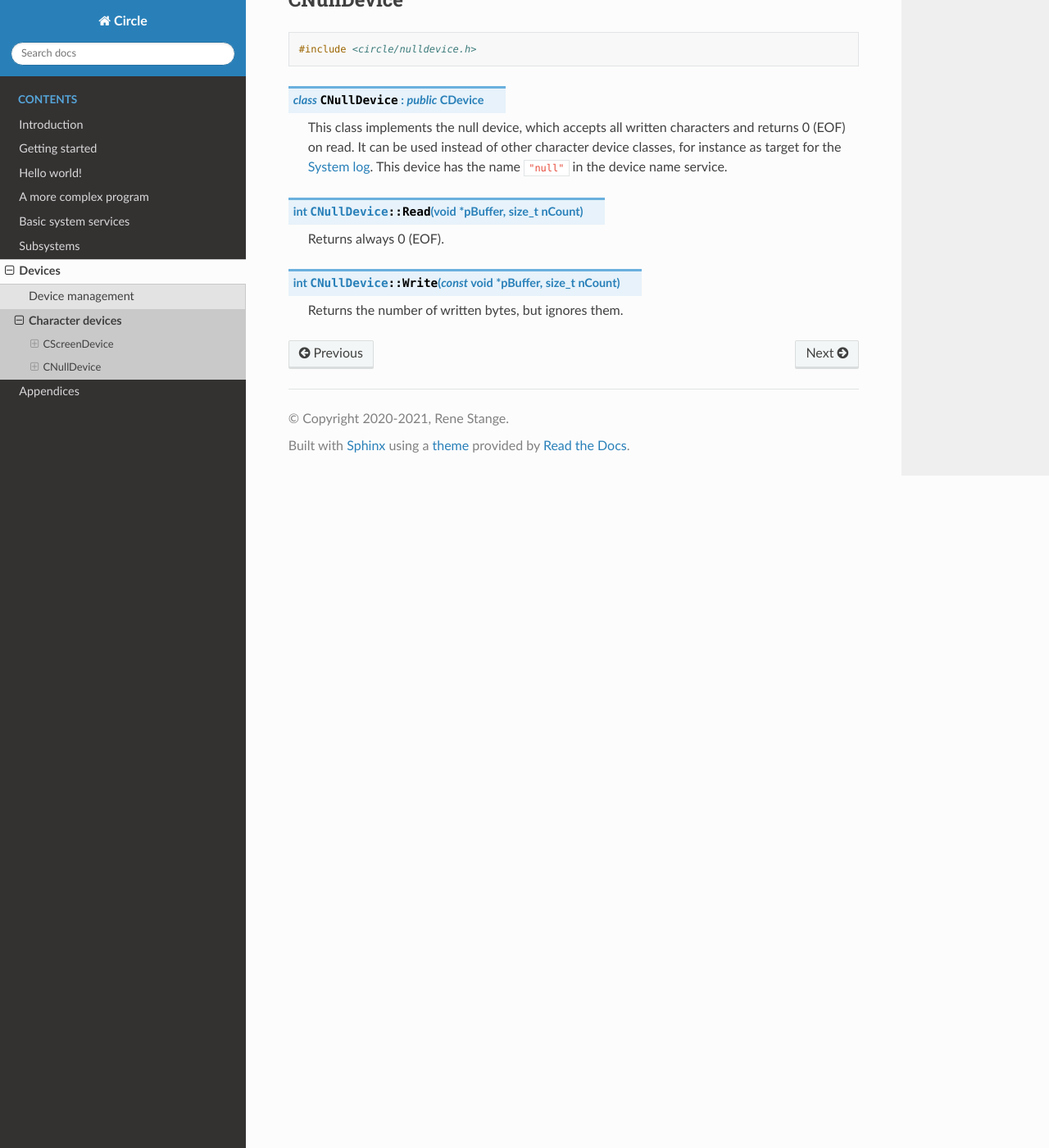
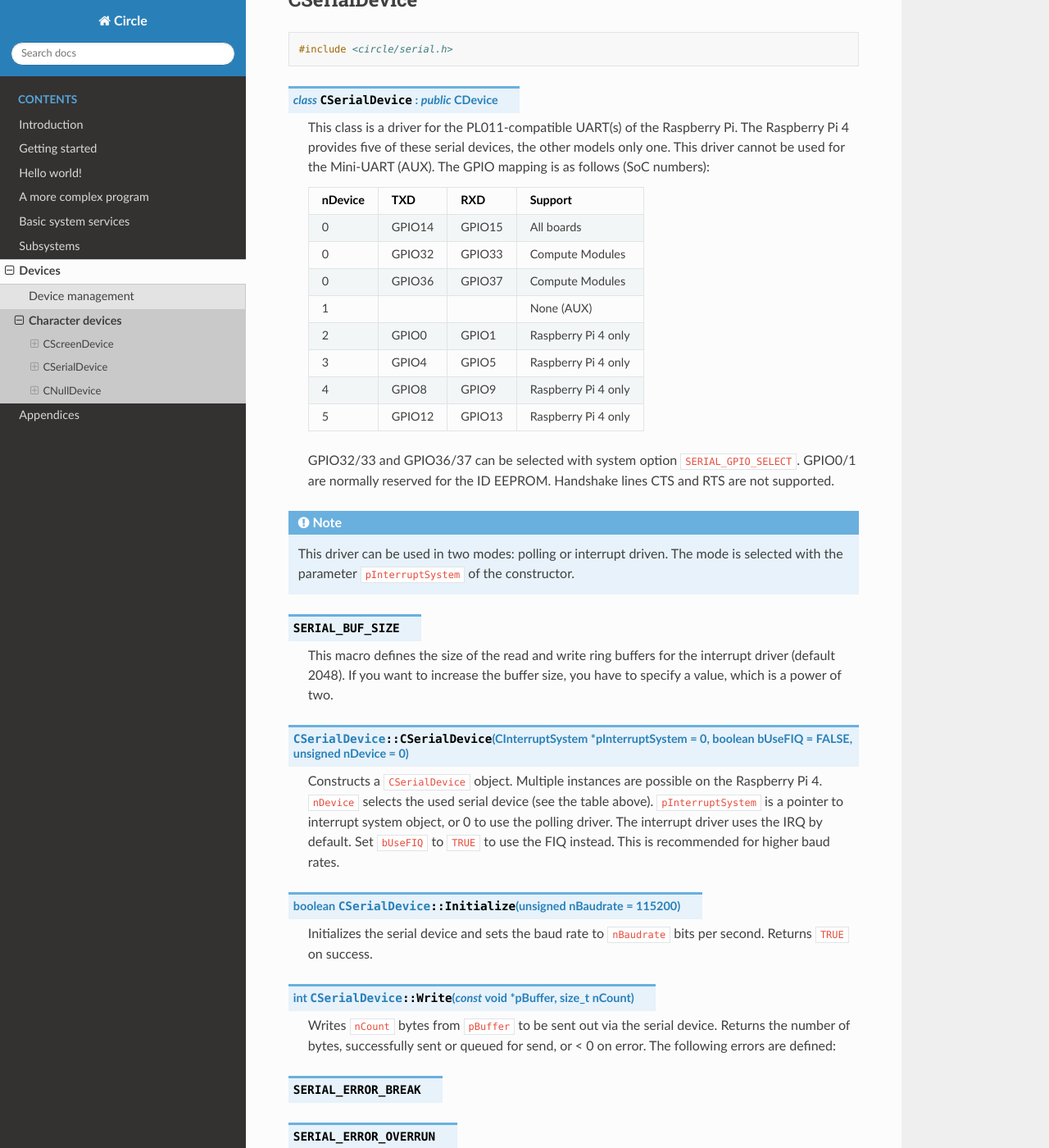
Before and after one commit to rsta2/circle-docs, a Sphinx documentation site: the page built from docs/devices/character-devices.rst, in a window 1280 px wide and 1400 px high, scrolled down 2892 px. Shown: the whole window at 82% size. Built offline with Sphinx 7.4.7 and the Read the Docs theme 2.0.0, drawn with Linux system fonts in a browser that asks for light colours; some of the changed text lies outside the part shown.

Commit message:
devices/character-devices: Add CSerialDevice

```diff
--- a/docs/devices/character-devices.rst
+++ b/docs/devices/character-devices.rst
@@ -101,7 +101,80 @@ CScreenDevice
 
 	Returns a pointer to the member of the type ``CBcmFrameBuffer``, which can be used to directly manipulate the frame buffer.
 
-.. CSerialDevice
+CSerialDevice
+"""""""""""""
+
+.. code-block:: cpp
+
+	#include <circle/serial.h>
+
+.. cpp:class:: CSerialDevice : public CDevice
+
+	This class is a driver for the PL011-compatible UART(s) of the Raspberry Pi. The Raspberry Pi 4 provides five of these serial devices, the other models only one. This driver cannot be used for the Mini-UART (AUX). The GPIO mapping is as follows (SoC numbers):
+
+	=======	=======	=======	===================
+	nDevice	TXD	RXD	Support
+	=======	=======	=======	===================
+	0	GPIO14	GPIO15	All boards
+	0	GPIO32	GPIO33	Compute Modules
+	0	GPIO36	GPIO37	Compute Modules
+	1			None (AUX)
+	2	GPIO0	GPIO1	Raspberry Pi 4 only
+	3	GPIO4	GPIO5	Raspberry Pi 4 only
+	4	GPIO8	GPIO9	Raspberry Pi 4 only
+	5	GPIO12	GPIO13	Raspberry Pi 4 only
+	=======	=======	=======	===================
+
+	GPIO32/33 and GPIO36/37 can be selected with system option ``SERIAL_GPIO_SELECT``. GPIO0/1 are normally reserved for the ID EEPROM. Handshake lines CTS and RTS are not supported.
+
+.. note::
+
+	This driver can be used in two modes: polling or interrupt driven. The mode is selected with the parameter ``pInterruptSystem`` of the constructor.
+
+.. c:macro:: SERIAL_BUF_SIZE
+
+	This macro defines the size of the read and write ring buffers for the interrupt driver (default 2048). If you want to increase the buffer size, you have to specify a value, which is a power of two.
+
+.. cpp:function:: CSerialDevice::CSerialDevice (CInterruptSystem *pInterruptSystem = 0, boolean bUseFIQ = FALSE, unsigned nDevice = 0)
+
+	Constructs a ``CSerialDevice`` object. Multiple instances are possible on the Raspberry Pi 4. ``nDevice`` selects the used serial device (see the table above). ``pInterruptSystem`` is a pointer to interrupt system object, or 0 to use the polling driver. The interrupt driver uses the IRQ by default. Set ``bUseFIQ`` to ``TRUE`` to use the FIQ instead. This is recommended for higher baud rates.
+
+.. cpp:function:: boolean CSerialDevice::Initialize (unsigned nBaudrate = 115200)
+
+	Initializes the serial device and sets the baud rate to ``nBaudrate`` bits per second. Returns ``TRUE`` on success.
+
+.. cpp:function:: int CSerialDevice::Write (const void *pBuffer, size_t nCount)
+
+	Writes ``nCount`` bytes from ``pBuffer`` to be sent out via the serial device. Returns the number of bytes, successfully sent or queued for send, or < 0 on error. The following errors are defined:
+
+.. c:macro:: SERIAL_ERROR_BREAK
+.. c:macro:: SERIAL_ERROR_OVERRUN
+.. c:macro:: SERIAL_ERROR_FRAMING
+
+	Returned from ``Write()`` and ``Read()`` as a negative value. Please note, that these defined values are positive. You have to precede them with a minus for comparison.
+
+.. cpp:function:: int CSerialDevice::Read (void *pBuffer, size_t nCount)
+
+	Returns a maximum of ``nCount`` bytes, which have been received via the serial device, in ``pBuffer``. The returned ``int`` value is the number of received bytes, 0 if data is not available, or < 0 on error (see ``Write()``).
+
+.. cpp:function:: unsigned CSerialDevice::GetOptions (void) const
+
+	Returns the current serial options mask.
+
+.. cpp:function:: void CSerialDevice::SetOptions (unsigned nOptions)
+
+	Sets the serial options mask to ``nOptions``. These options are defined:
+
+.. c:macro:: SERIAL_OPTION_ONLCR
+
+	Translate NL to NL+CR on output (default)
+
+.. cpp:function:: void CSerialDevice::RegisterMagicReceivedHandler (const char *pMagic, TMagicReceivedHandler *pHandler)
+
+	Registers a magic received handler ``pHandler``, which is called, when the string ``pMagic`` is found in the received data. ``pMagic`` must remain valid after return from this method. This method does only work with interrupt driver.
+
+.. cpp:type:: void CSerialDevice::TMagicReceivedHandler (void)
+
 .. CUSBKeyboardDevice
 .. CMouseDevice
 .. CUSBGamePadDevice
```
